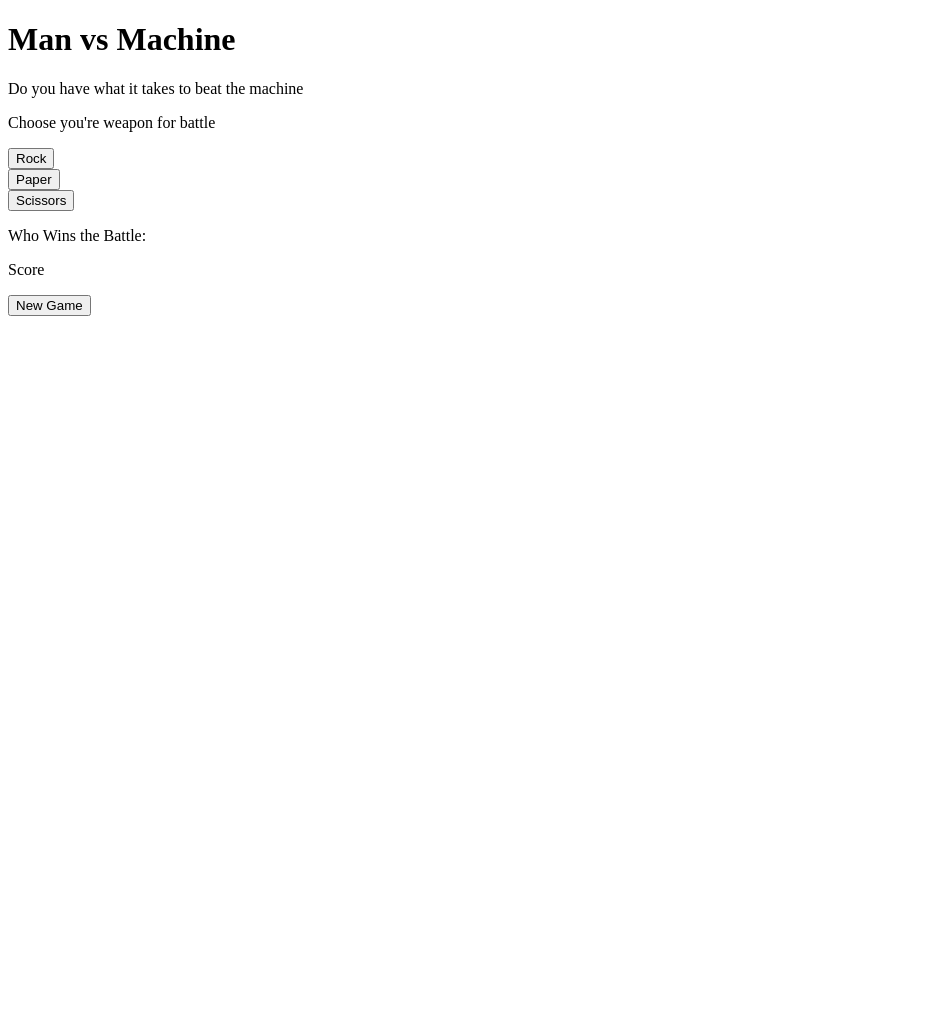
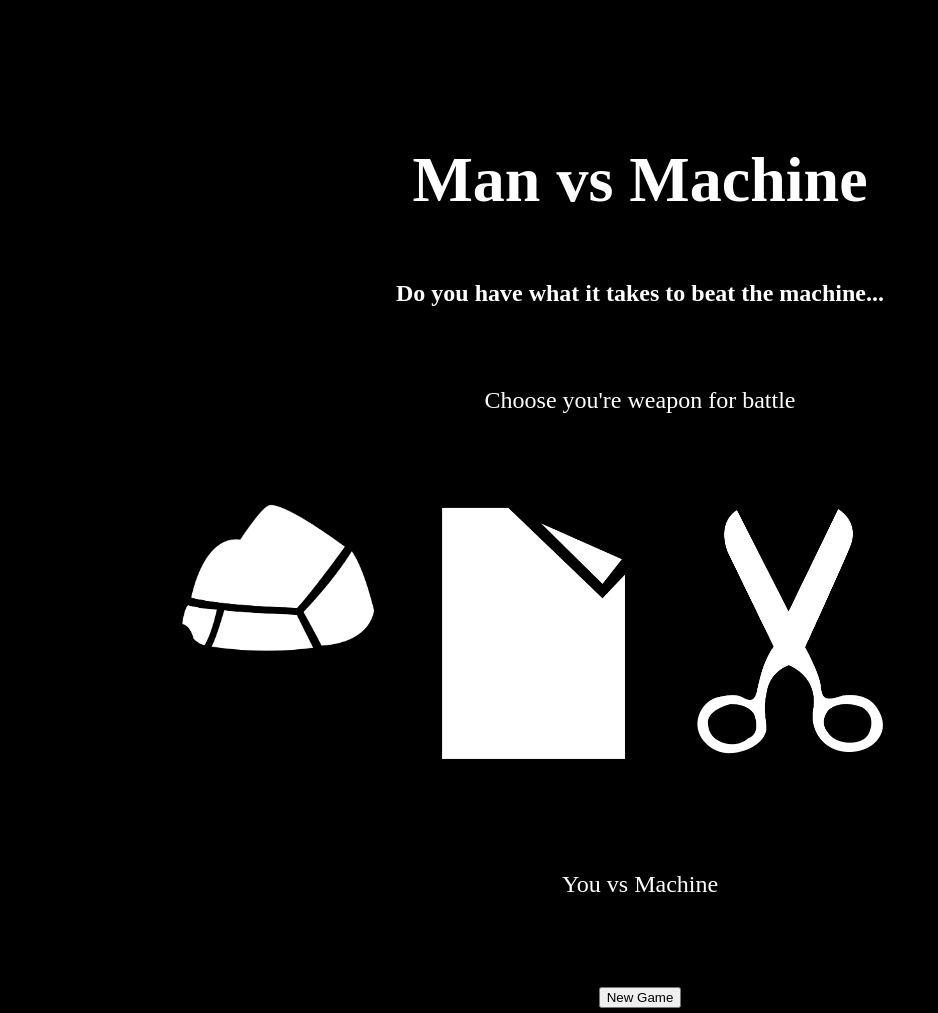
Before and after one commit to simran-johal/rock-paper-scissors, a plain HTML site: page index.html in a window 1280 px wide. Shown: the whole page, without its empty margins (0-938 px from the left). Before the commit the page ends 800 px from the top, so only its background shows below. Drawn offline with Linux system fonts and the light colour scheme.

Commit message:
Update the UI with CSS
- swap buttons for image icons
- position centered
- change the output of winner/loser
- add styling of hover to icons

```diff
--- a/index.html
+++ b/index.html
@@ -9,7 +9,7 @@
     <meta name="viewport" content="width=device-width, initial-scale=1.0">
     <meta http-equiv="X-UA-Compatible" content="ie=edge">
     <title>HTML 5 Boilerplate</title>
-    <link rel="stylesheet" href="style.css">
+    <link rel="stylesheet" href="./styles.css">
   </head>
 
 
@@ -18,29 +18,40 @@
   <body>
     <h1>Man vs Machine</h1>
 
-    <div>
-      <p>Do you have what it takes to beat the machine</p>
+    <div >
+      <h2>Do you have what it takes to beat the machine...</p>
+    </div>
+
+    <div id="weapons-title">
       <p>Choose you're weapon for battle</p>
     </div>
 
-    <div>
+    <!--<div class="buttons-container">
       <button class="buttons" id="rock">Rock</button>
+      <button class="buttons" id="paper">Paper</button>
+      <button class="buttons" id="scissors">Scissors</button>
+    </div> -->
+
+    <div class="buttons-container">
+      <img src="images/rock-image.png" class="buttons icon1" id="rock">
+      <img src="images/paper-image.png"class="buttons icon2" id="paper">
+      <img src="images/scissors-image.png"class="buttons icon3" id="scissors">
     </div>
 
-    <div>
-      <button class="buttons" id="paper">Paper</button>
-    </div>
+    <div class="score-section">
 
-    <div>
-      <button class="buttons" id="scissors">Scissors</button>
-    </div>
+      <div class="round-winner-content">
+        <p class="running-score-section">You vs Machine<p>
+        <p id="running-score" class="running-score-section"></p>
+      </div>
 
-    <div>
-      <p>Who Wins the Battle:</p>
-      <p id="round-result-content"></p>
-      <p>Score</p>
-      <p id="running-score"></p>
-      <p id="final-winner-content"></p>
+      <div class="round-winner-content">
+        <p id="round-result-content"></p>
+      </div>
+
+      <div>
+        <p id="final-winner-content"></p>
+      </div>
     </div>
 
     <div>
--- /dev/null
+++ b/styles.css
@@ -0,0 +1,88 @@
+*, *::before, *::after {
+    box-sizing: border-box;
+  }
+
+html {
+    box-sizing: border-box;
+    font-size: 200%;
+}
+
+body {
+    background-color: black;
+    display: grid;
+    grid-template-columns: 1fr;
+    justify-items: center;
+    align-items: center;
+    margin: 100px
+}
+
+h1 {
+    color: white
+}
+
+p {
+    color: white;
+    font-size: 75%;
+    margin: 0;
+
+}
+
+h2 {
+    color: white;
+    font-size: 75%;
+
+}
+
+
+#weapons-title {
+    margin: 60px;
+}
+
+
+.buttons-container {
+    display: flex;
+    margin: 50px;
+    margin-top: 0;
+
+}
+
+.buttons {
+    margin: 30px;
+}
+
+.score-section {
+    display: flex;
+    flex-direction: column;
+    justify-content: center;
+    align-items: center;
+}
+
+.round-winner-content {
+    display: flex;
+    flex-direction: column;
+    align-items: center;
+    margin: 20px;
+}
+
+.running-score-section {
+    margin: 5px;
+}
+
+.icon1, .icon2, .icon3 {
+    height: 20%;
+    width: 20%;
+    vertical-align: middle;
+    transition: transform 0.5s;t
+    transform-origin: center;
+
+}
+
+.icon1:hover, .icon2:hover, .icon3:hover {
+    transform: scale(1.2) translateZ(0);
+    box-shadow: 0 0 10px 2px rgba(255, 0, 0, 1)
+}
+
+#final-winner-content {
+    box-sizing: border-box;
+    margin: 0
+}
```
Also changed, not shown: script.js (+1 -6 lines), images/paper-image.png (added), images/rock-image.png (added), images/scissors-image.png (added).
